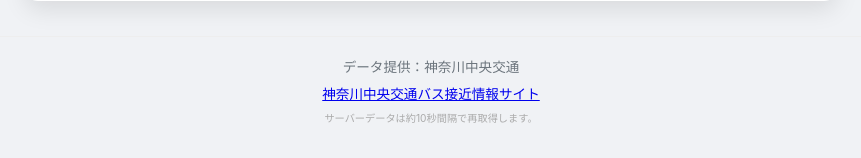
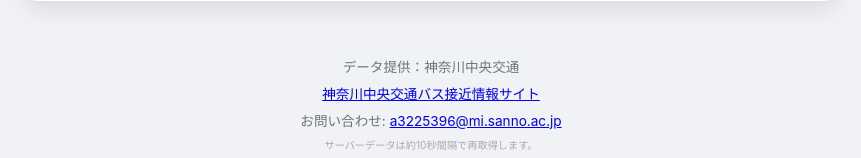
Before and after one commit to hayaokuri/bus, a Flask app: page / in a window 1280 px wide. Shown: the part 791-949 px from the top of the page, without its empty margins (209-1070 px from the left). Before the commit the page ends 914 px from the top, so only its background shows below. Run offline with Flask 2, Linux system fonts and the light colour scheme; data that the repository does not hold is empty.

Commit message:
Update index.html

```diff
--- a/templates/index.html
+++ b/templates/index.html
@@ -42,6 +42,7 @@
     <div class="footer">
         <p>データ提供：神奈川中央交通</p>
         <p><a href="http://real.kanachu.jp/pc/searchapproachinfo" target="_blank" rel="noopener noreferrer">神奈川中央交通バス接近情報サイト</a></p>
+        <p>お問い合わせ: <a href="mailto:a3225396@mi.sanno.ac.jp">a3225396@mi.sanno.ac.jp</a></p>
         <p id="next-fetch-info-debug" style="font-size: 0.75em; color: #aaa;"></p>
     </div>
 
```
